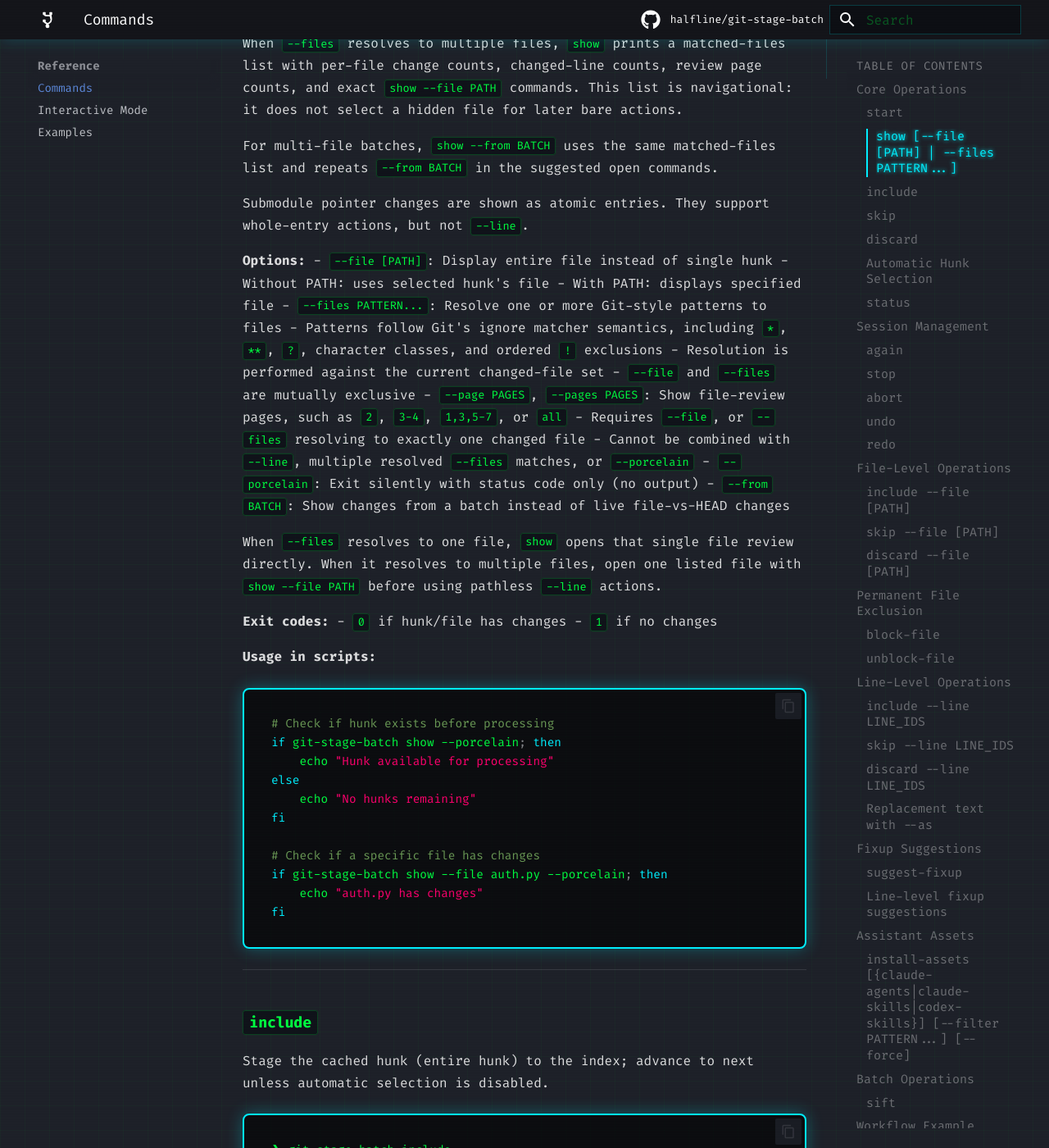
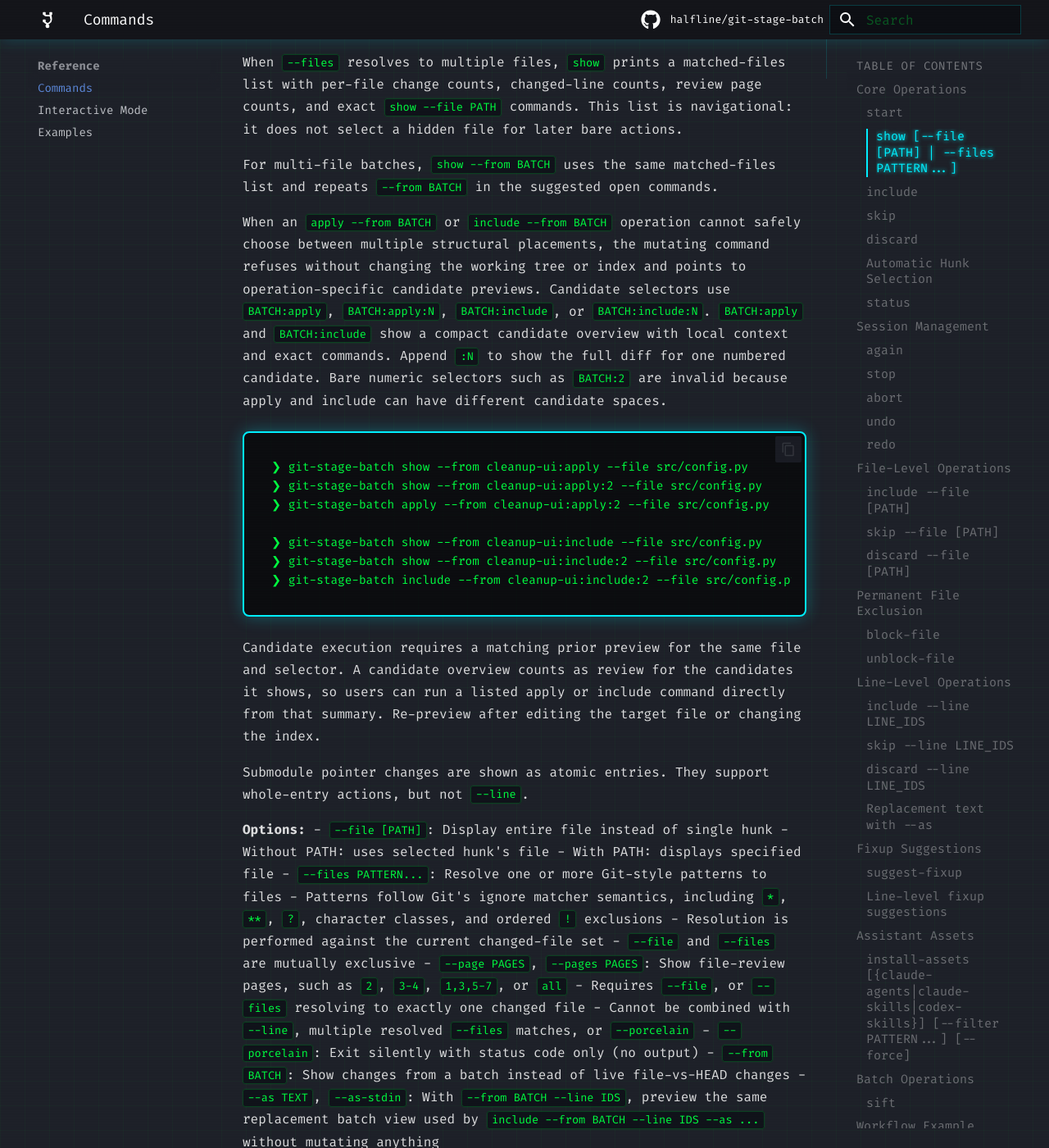
Before and after one commit to halfline/git-stage-batch, an MkDocs documentation site: the page built from docs/commands.md, in a window 1280 px wide and 1400 px high, scrolled down 2409 px. Shown: the whole window at 82% size. Built offline with MkDocs 1.6.1 and Material for MkDocs 9.7.7, drawn with Linux system fonts in a browser that asks for light colours; comment, search, counter and statistics services are not loaded; some of the changed text lies outside the part shown.

Commit message:
docs: Explain reviewed candidate choices
The command guide explains multi-step workflows that are too long for the
man pages.

Reviewed candidate selection needs examples for listing candidate
overviews, previewing one `BATCH:apply:N` or `BATCH:include:N` candidate,
executing a reviewed choice, and rerunning after target changes.

This commit adds candidate overview examples and documents
`git-stage-batch show --from` replacement previews in the command guide.

With code, tests, man pages, completion, and command-guide examples in
place, the series now gives users a way to proceed for some ambiguous batch
merges by making explicit decisions.

````diff
--- a/docs/commands.md
+++ b/docs/commands.md
@@ -62,6 +62,7 @@ Display the cached "selected" hunk, one file review, or a matched-files list.
 ```bash
 ❯ git-stage-batch show --from cleanup-ui
 ❯ git-stage-batch show --from cleanup-ui --file src/config.py --page 2
+❯ git-stage-batch show --from cleanup-ui --file src/config.py --line 3-5 --as "replacement"
 ```
 
 When `--file` is used, `show` displays a structured file review with global line IDs, page orientation, and exact follow-up commands. By default, large file reviews are bounded to the first relevant page. Use `--page all` or `--pages all` to review the whole file.
@@ -71,6 +72,32 @@ When only part of a file review has been shown, unqualified actions such as `inc
 When `--files` resolves to multiple files, `show` prints a matched-files list with per-file change counts, changed-line counts, review page counts, and exact `show --file PATH` commands. This list is navigational: it does not select a hidden file for later bare actions.
 
 For multi-file batches, `show --from BATCH` uses the same matched-files list and repeats `--from BATCH` in the suggested open commands.
+
+When an `apply --from BATCH` or `include --from BATCH` operation cannot safely
+choose between multiple structural placements, the mutating command refuses
+without changing the working tree or index and points to operation-specific
+candidate previews. Candidate selectors use `BATCH:apply`, `BATCH:apply:N`,
+`BATCH:include`, or `BATCH:include:N`. `BATCH:apply` and `BATCH:include`
+show a compact candidate overview with local context and exact commands.
+Append `:N` to show the full diff for one numbered candidate. Bare numeric
+selectors such as
+`BATCH:2` are invalid because apply and include can have different candidate
+spaces.
+
+```bash
+❯ git-stage-batch show --from cleanup-ui:apply --file src/config.py
+❯ git-stage-batch show --from cleanup-ui:apply:2 --file src/config.py
+❯ git-stage-batch apply --from cleanup-ui:apply:2 --file src/config.py
+
+❯ git-stage-batch show --from cleanup-ui:include --file src/config.py
+❯ git-stage-batch show --from cleanup-ui:include:2 --file src/config.py
+❯ git-stage-batch include --from cleanup-ui:include:2 --file src/config.py
+```
+
+Candidate execution requires a matching prior preview for the same file and
+selector. A candidate overview counts as review for the candidates it shows,
+so users can run a listed apply or include command directly from that summary.
+Re-preview after editing the target file or changing the index.
 
 Submodule pointer changes are shown as atomic entries. They support whole-entry
 actions, but not `--line`.
@@ -88,6 +115,7 @@ actions, but not `--line`.
   - Cannot be combined with `--line`, multiple resolved `--files` matches, or `--porcelain`
 - `--porcelain`: Exit silently with status code only (no output)
 - `--from BATCH`: Show changes from a batch instead of live file-vs-HEAD changes
+- `--as TEXT`, `--as-stdin`: With `--from BATCH --line IDS`, preview the same replacement batch view used by `include --from BATCH --line IDS --as ...` without mutating anything
 
 When `--files` resolves to one file, `show` opens that single file review directly. When it resolves to multiple files, open one listed file with `show --file PATH` before using pathless `--line` actions.
 
@@ -589,6 +617,10 @@ use `--as-stdin` instead of shell command substitution. For example:
 Unlike `--as "$(cat replacement.txt)"`, `--as-stdin` preserves trailing
 newlines exactly.
 
+For saved batches, `show --from BATCH --file PATH --line IDS --as TEXT` previews
+the replacement batch view without staging or writing it. The corresponding
+mutating command is `include --from BATCH --file PATH --line IDS --as TEXT`.
+
 These replacement workflows require one contiguous selected line-ID span.
 Selections such as `1-4` or `2,3,4` are accepted because they resolve to one
 continuous gutter-ID range. Selections such as `1-2,5-6` are rejected because
````
